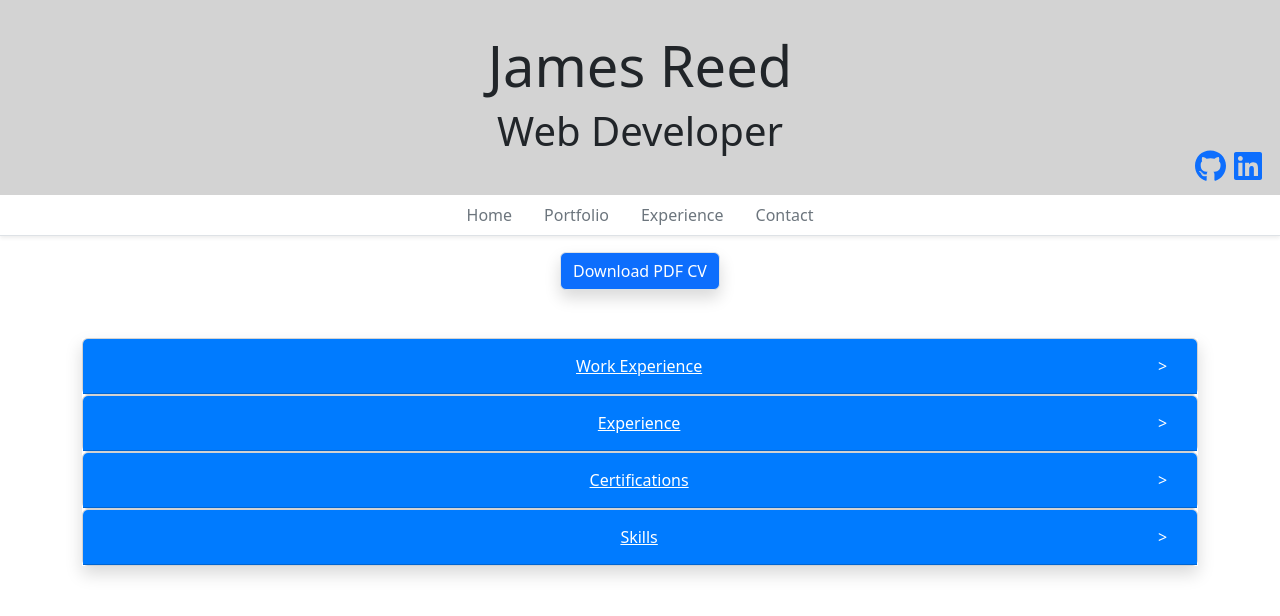
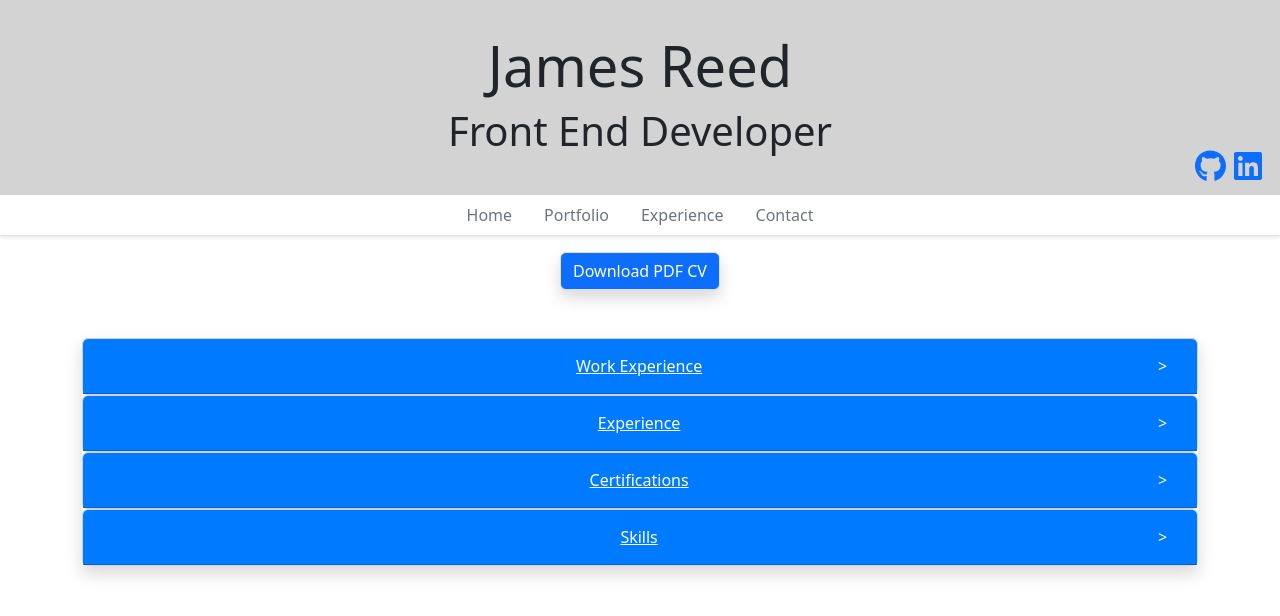
Before and after one commit to reed756/angular-portfolio-website, an Angular app: page /experience in a window 1280 px wide. Shown: the top 616 px of the page. Built offline with nearby package versions, Linux system fonts and the light colour scheme.

Commit message:
update title and typescript

```diff
--- a/src/app/app.component.ts
+++ b/src/app/app.component.ts
@@ -6,12 +6,11 @@ import { NavComponent } from './components/nav/nav.component';
 import { ModalModule } from 'ngx-bootstrap/modal';
 import { routerAnimation } from './animations';
 @Component({
-  selector: 'app-root',
-  standalone: true,
-  imports: [RouterOutlet, TooltipModule, HeaderComponent, NavComponent, ModalModule],
-  templateUrl: './app.component.html',
-  styleUrl: './app.component.scss',
-  animations: [routerAnimation()],
+    selector: 'app-root',
+    imports: [RouterOutlet, TooltipModule, HeaderComponent, NavComponent, ModalModule],
+    templateUrl: './app.component.html',
+    styleUrl: './app.component.scss',
+    animations: [routerAnimation()]
 })
 export class AppComponent {
   title = 'angular-portfolio-website';
--- a/src/app/components/header/header.component.html
+++ b/src/app/components/header/header.component.html
@@ -1,7 +1,7 @@
 <div class="jumbotron" style="position: relative;">
   <div class="text-center">
     <h1 class="display-4">James Reed</h1>
-    <h1>Web Developer</h1>
+    <h1>Front End Developer</h1>
   </div>
 
   <div style="position: absolute; bottom: 5px; right: 10px;">
--- a/src/app/pages/experience/experience.component.html
+++ b/src/app/pages/experience/experience.component.html
@@ -22,7 +22,7 @@
         </button>
         <div style="text-align: left">
           <h2 class="mb-0">
-            Web Developer
+            Front End Developer
           </h2>
           <h3 class="text-primary">
             RADical Systems (UK) Limited
```
Also changed, not shown: package.json (+14 -14 lines), src/app/components/header/header.component.ts (+4 -5 lines), src/app/components/nav/nav.component.ts (+4 -5 lines), src/app/components/project-card/project-card.component.ts (+5 -6 lines), src/app/components/project-modal/project-modal.component.ts (+4 -5 lines), src/app/pages/contact/contact.component.ts (+4 -5 lines), src/app/pages/experience/experience.component.ts (+4 -5 lines), src/app/pages/home/home.component.ts (+4 -5 lines), src/app/pages/portfolio/portfolio.component.ts (+4 -5 lines), 1 other file (tests, documents, lock files or other folders).
